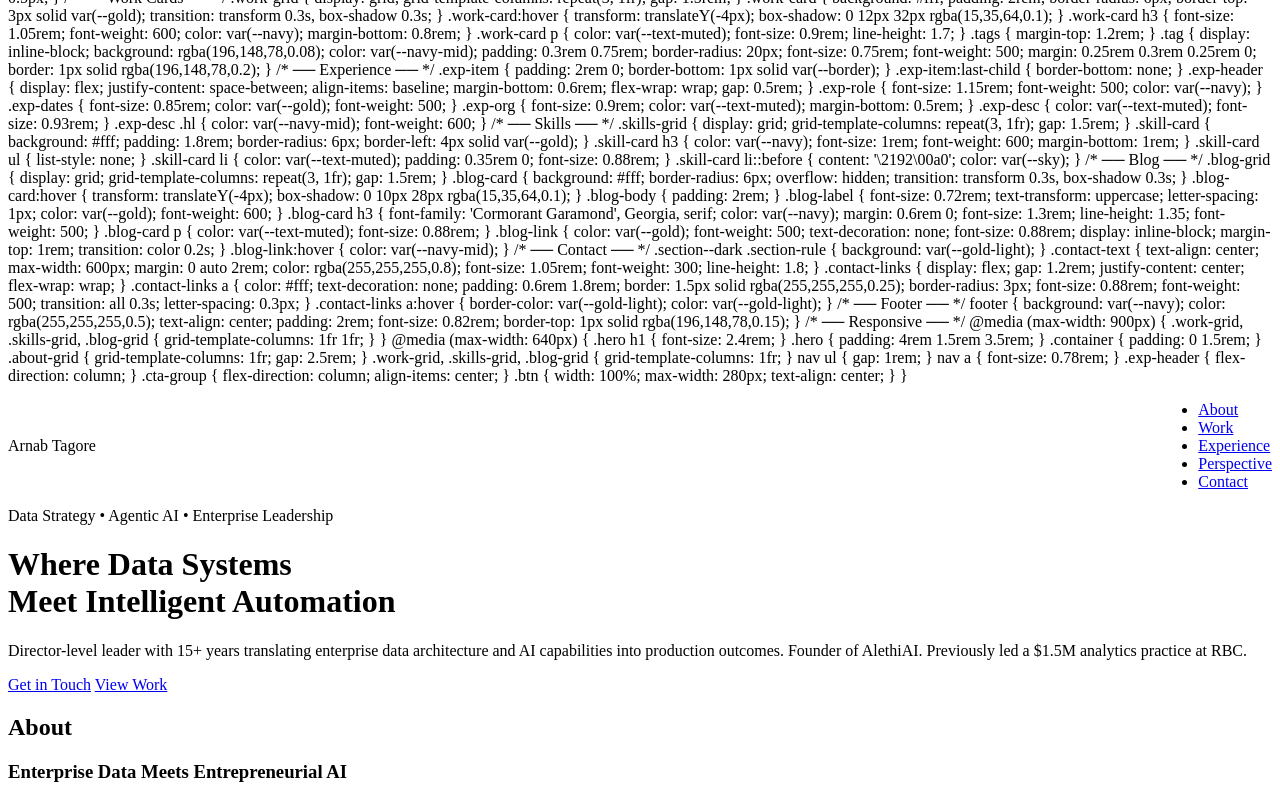
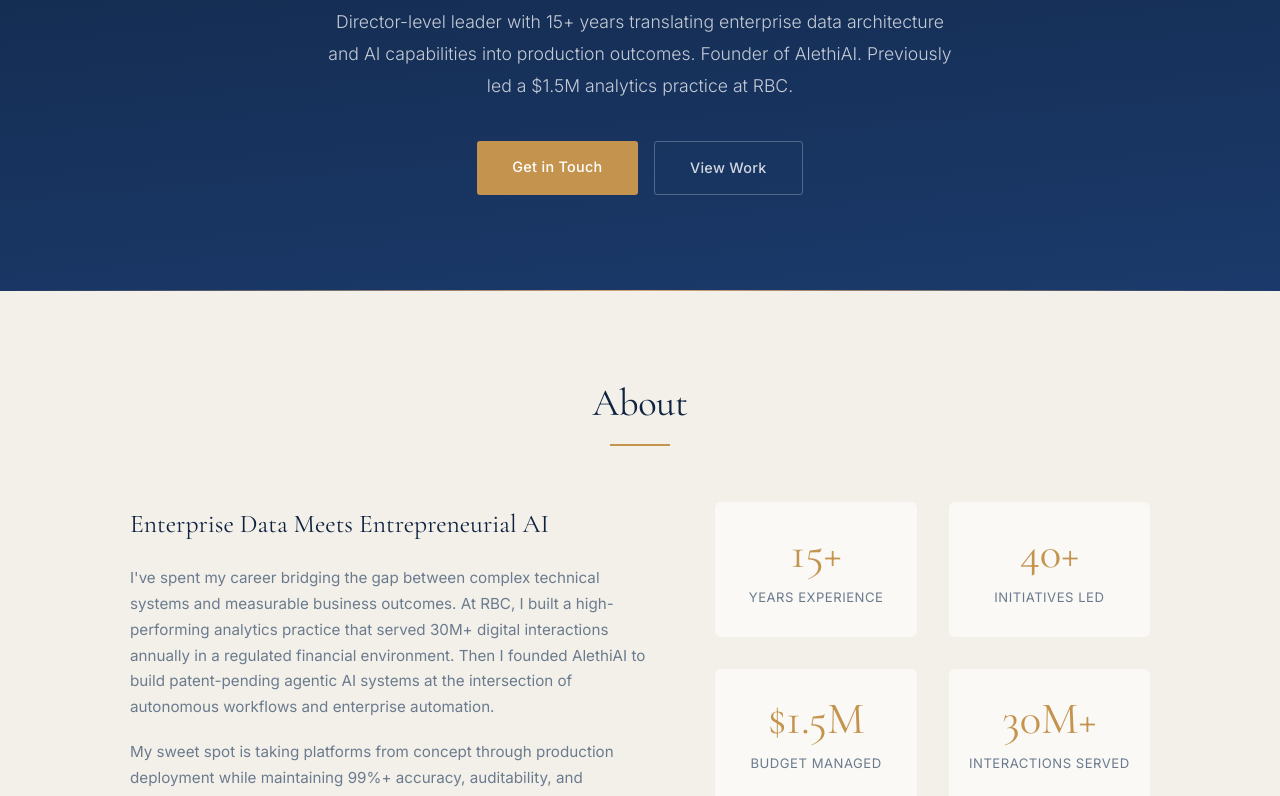
Before and after one commit to arnabt/arnab-portfolio-2026, a plain HTML site: page index.html in a window 1280 px wide. Shown: the part 397-1193 px from the top of the page. Drawn offline with nearby package versions, Linux system fonts and the light colour scheme.

Commit message:
Update index.html

```diff
--- a/index.html
+++ b/index.html
@@ -6,8 +6,8 @@
     <title>Arnab Tagore | Data & AI Leadership</title>
     <link rel="preconnect" href="https://fonts.googleapis.com">
     <link href="https://fonts.googleapis.com/css2?family=Cormorant+Garamond:wght@300;400;500;600&family=Inter:wght@300;400;500;600&display=swap" rel="stylesheet">
-    <<link rel="stylesheet" href="mobile-fix.css">
-        style>
+    <link rel="stylesheet" href="mobile-fix.css">
+        <style>
         * { margin: 0; padding: 0; box-sizing: border-box; }
 
         :root {
```
